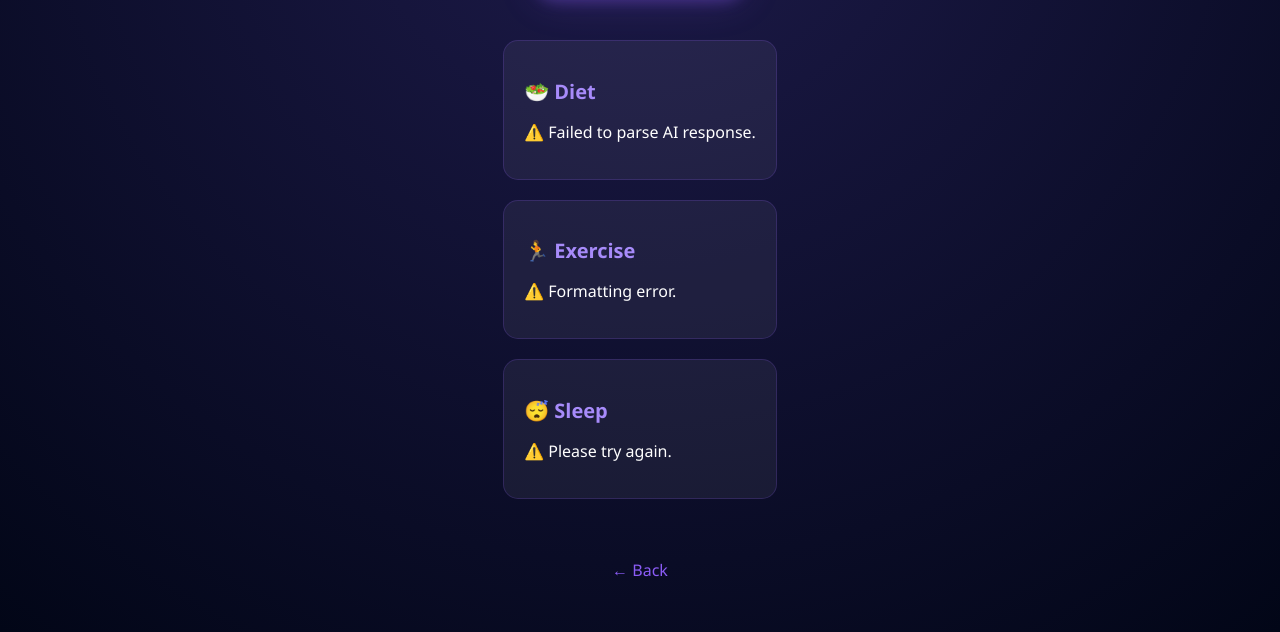
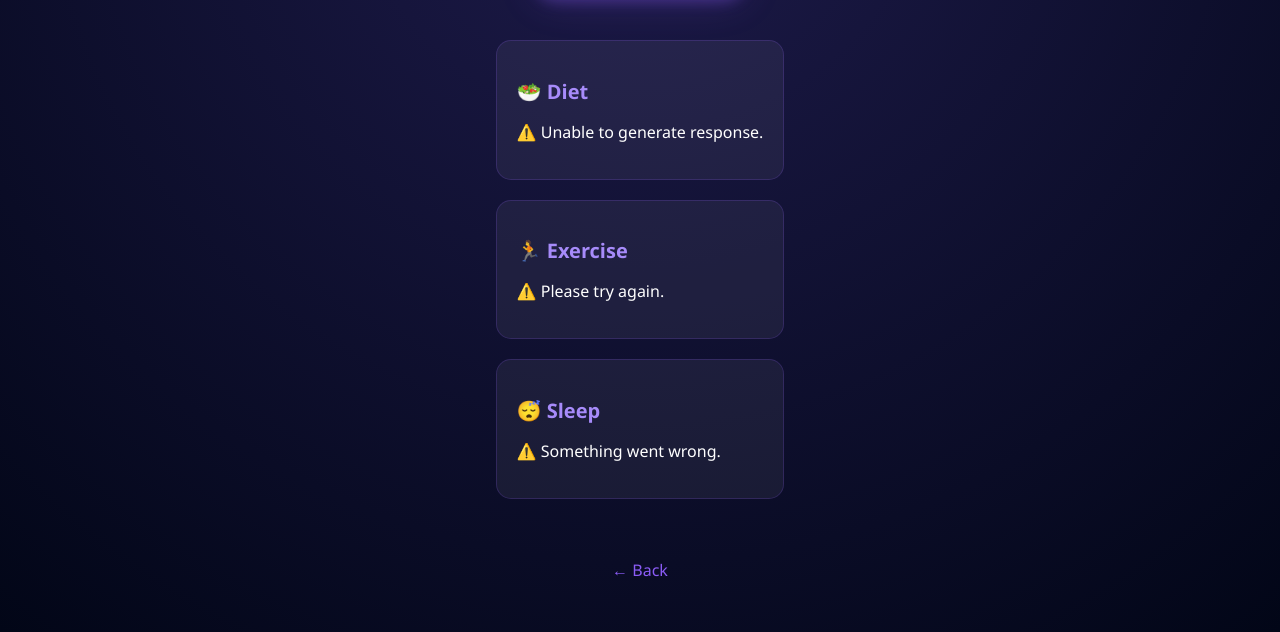
Before and after one commit to Manisha1808/Healthibite-GenAI, a Flask app: template templates/result.html in a window 1280 px wide. Shown: the part 168-800 px from the top of the page. Run offline with Flask 3, Linux system fonts and the light colour scheme; the template is opened without the code that fills it, so the values that code supplies are empty.

Commit message:
Fixed the result file

```diff
--- a/app.py
+++ b/app.py
@@ -36,15 +36,26 @@ def result():
     query = request.form.get("query")
 
     if get_health_recommendation is None:
-        result = "⚠️ AI system failed to load."
+        result = None
     else:
         try:
             result = get_health_recommendation(query, age, goal, activity)
         except Exception as e:
             print("Error in /result route:", e)
-            result = "⚠️ Something went wrong. Please try again."
+            result = None
 
-    return render_template("result.html", result=result)
+    # ✅ PARSE JSON HERE (CRITICAL FIX)
+    try:
+        parsed_result = json.loads(result) if result else None
+    except Exception as e:
+        print("JSON parse failed:", e)
+        parsed_result = {
+            "diet": ["Unable to generate response."],
+            "exercise": ["Please try again."],
+            "sleep": ["Something went wrong."]
+        }
+
+    return render_template("result.html", result=parsed_result)
 
 
 @app.route("/history")
--- a/templates/result.html
+++ b/templates/result.html
@@ -42,32 +42,25 @@
 
 </div>
 <script>
-let text = `{{ result|safe }}`;
+    let data = {{ result | tojson }};
 
-// Handle AI busy
-if (text === "AI_BUSY") {
-    diet.innerHTML = "<p>⚠️ AI is currently busy. Please try again shortly.</p>";
-    exercise.innerHTML = "<p>⚠️ Service temporarily unavailable.</p>";
-    sleep.innerHTML = "<p>⚠️ Please retry in a few moments.</p>";
-}
-else {
-    try {
-        let data = JSON.parse(text);
+    let diet = document.getElementById("diet");
+    let exercise = document.getElementById("exercise");
+    let sleep = document.getElementById("sleep");
 
-        function format(items) {
-            return items.map(item => `<li>${item}</li>`).join("");
-        }
+    function format(items) {
+        return items.map(item => `<li>${item}</li>`).join("");
+    }
 
+    if (!data) {
+        diet.innerHTML = "<p>⚠️ Unable to generate response.</p>";
+        exercise.innerHTML = "<p>⚠️ Please try again.</p>";
+        sleep.innerHTML = "<p>⚠️ Something went wrong.</p>";
+    } else {
         diet.innerHTML = `<ul>${format(data.diet)}</ul>`;
         exercise.innerHTML = `<ul>${format(data.exercise)}</ul>`;
         sleep.innerHTML = `<ul>${format(data.sleep)}</ul>`;
-
-    } catch (error) {
-        diet.innerHTML = "<p>⚠️ Failed to parse AI response.</p>";
-        exercise.innerHTML = "<p>⚠️ Formatting error.</p>";
-        sleep.innerHTML = "<p>⚠️ Please try again.</p>";
     }
-}
 </script>
 </body>
 </html>
```
Also changed, not shown: healthibite.db.
